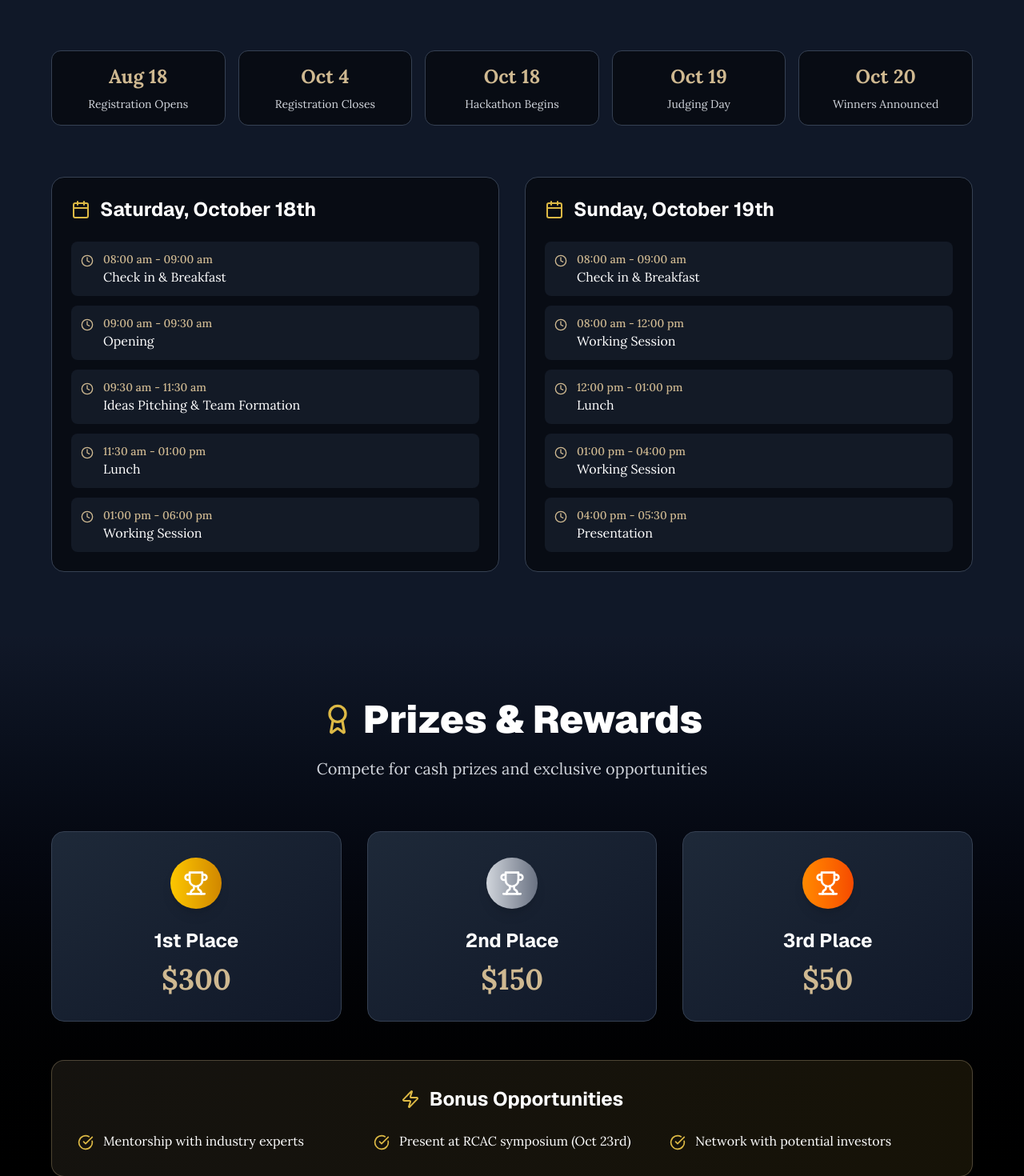
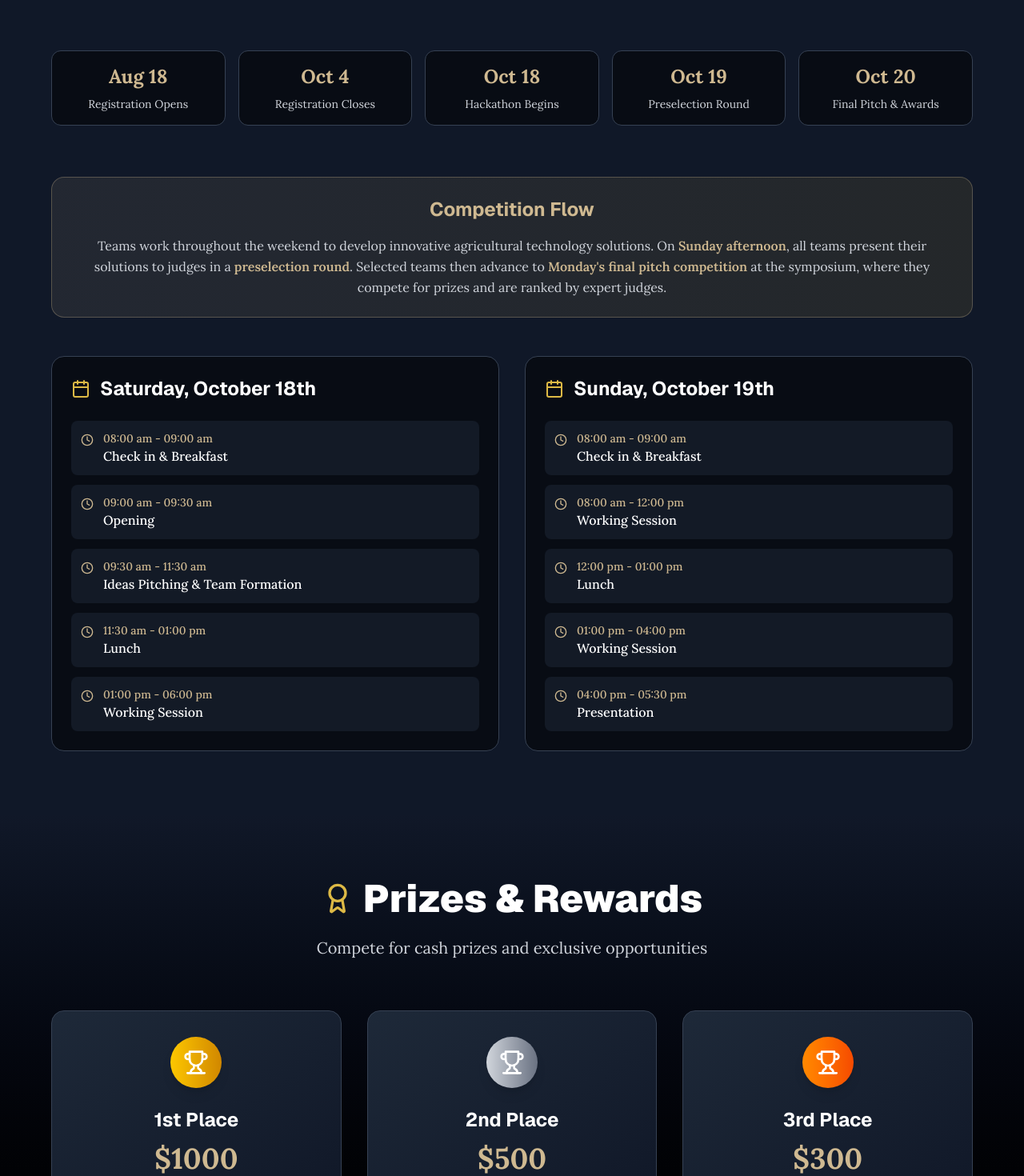
Before and after one commit to PurdueSyDAg/PurdueSyDAg.github.io, a Next.js app: page /hackathon in a window 1280 px wide. Shown: the part 1280-2750 px from the top of the page at 80% size. Built offline with nearby package versions, Linux system fonts and the light colour scheme.

Commit message:
chore: update hackathon info

```diff
--- a/components/Hackathon.tsx
+++ b/components/Hackathon.tsx
@@ -155,8 +155,8 @@ export function Hackathon() {
               { date: "Aug 18", event: "Registration Opens" },
               { date: "Oct 4", event: "Registration Closes" },
               { date: "Oct 18", event: "Hackathon Begins" },
-              { date: "Oct 19", event: "Judging Day" },
-              { date: "Oct 20", event: "Winners Announced" }
+              { date: "Oct 19", event: "Preselection Round" },
+              { date: "Oct 20", event: "Final Pitch & Awards" }
             ].map((milestone, index) => (
               <motion.div
                 key={index}
@@ -171,6 +171,24 @@ export function Hackathon() {
               </motion.div>
             ))}
           </div>
+
+          {/* Competition Flow */}
+          <motion.div
+            initial={{ opacity: 0, y: 20 }}
+            whileInView={{ opacity: 1, y: 0 }}
+            viewport={{ once: true }}
+            className="bg-gradient-to-r from-[#CFB991]/10 to-[#DDB945]/10 border border-[#CFB991]/30 rounded-2xl p-6 mb-12"
+          >
+            <div className="text-center">
+              <h3 className="text-2xl font-bold text-[#CFB991] mb-4">Competition Flow</h3>
+              <p className="text-gray-300 leading-relaxed">
+                Teams work throughout the weekend to develop innovative agricultural technology solutions.
+                On <span className="text-[#CFB991] font-semibold">Sunday afternoon</span>, all teams present their solutions to judges in a <span className="text-[#CFB991] font-semibold">preselection round</span>.
+                Selected teams then advance to <span className="text-[#CFB991] font-semibold">Monday's final pitch competition</span> at the symposium,
+                where they compete for prizes and are ranked by expert judges.
+              </p>
+            </div>
+          </motion.div>
 
           {/* Weekend Details */}
           <div className="grid grid-cols-1 lg:grid-cols-2 gap-8">
@@ -189,12 +207,15 @@ export function Hackathon() {
                 </div>
 
                 <div className="space-y-3">
-                  {day.sessions.map((session: { time: string; title: string }, sessionIndex: number) => (
+                  {day.sessions.map((session: { time: string; title: string; description?: string }, sessionIndex: number) => (
                     <div key={sessionIndex} className="flex items-start gap-3 p-3 bg-gray-800/50 rounded-lg">
                       <Clock className="w-4 h-4 text-[#CFB991] mt-1 flex-shrink-0" />
                       <div>
                         <div className="text-sm text-[#CFB991] font-medium">{session.time}</div>
-                        <div className="text-white">{session.title}</div>
+                        <div className="text-white font-medium">{session.title}</div>
+                        {session.description && (
+                          <div className="text-gray-300 text-sm mt-1">{session.description}</div>
+                        )}
                       </div>
                     </div>
                   ))}
@@ -232,9 +253,9 @@ export function Hackathon() {
             className="grid grid-cols-1 md:grid-cols-3 gap-8 mb-12"
           >
             {[
-              { place: "1st Place", amount: "$300", gradient: "from-yellow-400 to-yellow-600" },
-              { place: "2nd Place", amount: "$150", gradient: "from-gray-300 to-gray-500" },
-              { place: "3rd Place", amount: "$50", gradient: "from-orange-400 to-orange-600" }
+              { place: "1st Place", amount: "$1000", gradient: "from-yellow-400 to-yellow-600" },
+              { place: "2nd Place", amount: "$500", gradient: "from-gray-300 to-gray-500" },
+              { place: "3rd Place", amount: "$300", gradient: "from-orange-400 to-orange-600" }
             ].map((prize, index) => (
               <motion.div
                 key={index}
```
